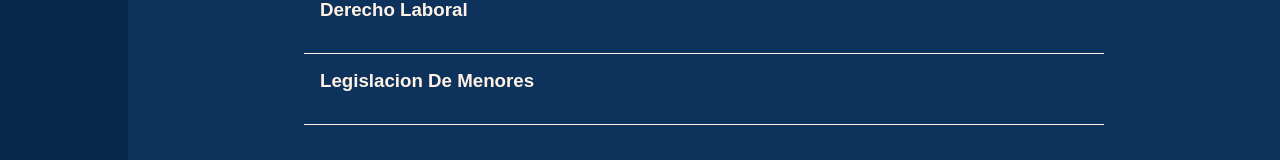
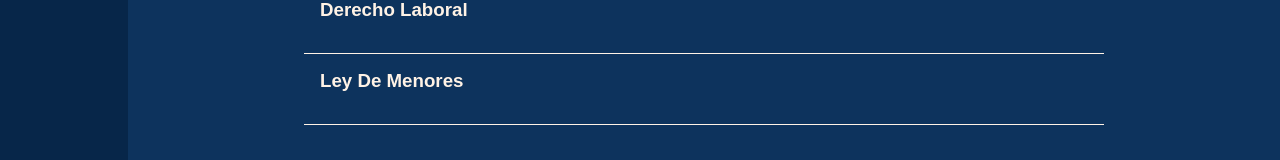
Before and after one commit to alejandrapalaciolaw/ap-consulting, a Next.js app: page /blogs in a window 1280 px wide. Shown: the part 239-399 px from the top of the page. Built offline with nearby package versions, Linux system fonts and the light colour scheme.

Commit message:
Update blogs.js

```diff
--- a/data/blogs.js
+++ b/data/blogs.js
@@ -24,7 +24,7 @@ const blogs = [
   },
   {
     id: "blog_004",
-    title: "Legislacion De Menores",
+    title: "Ley De Menores",
     description:
       ""
     ,
```
